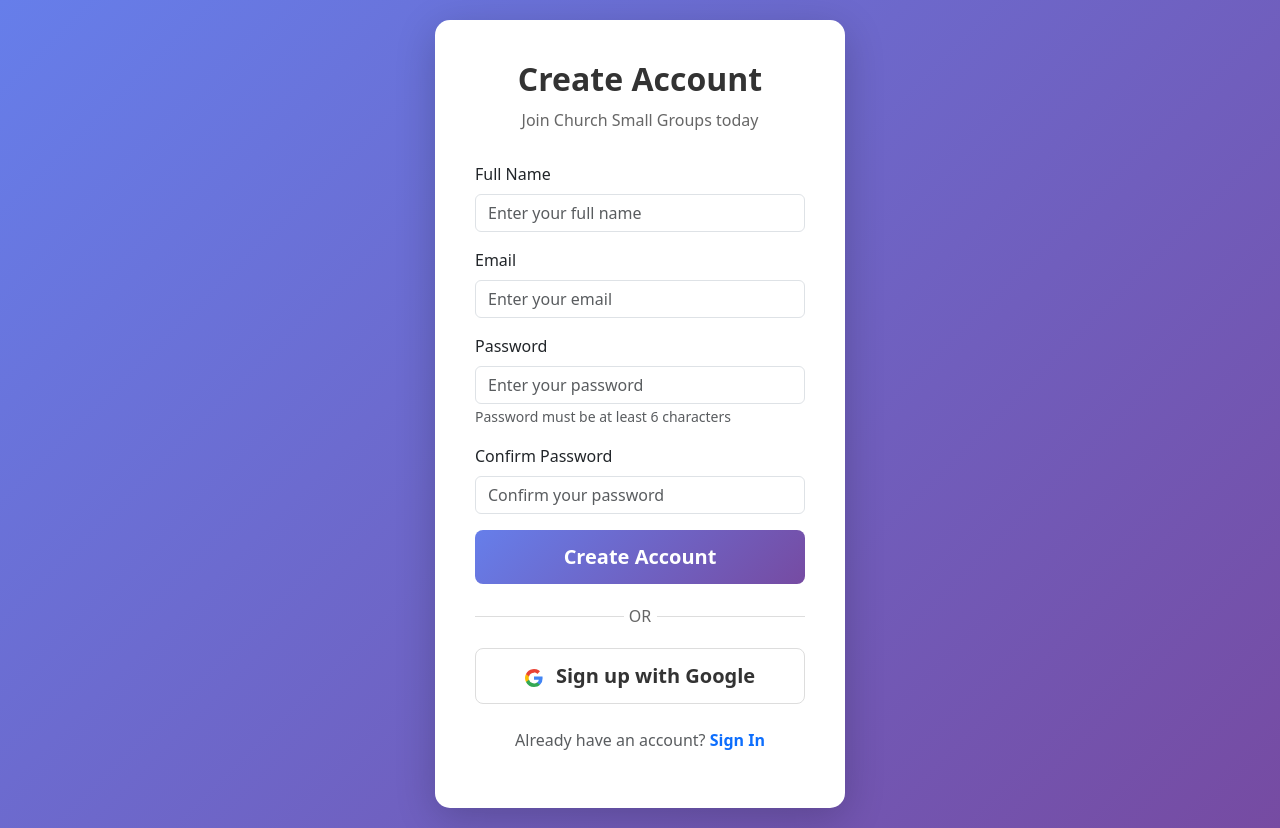
After one commit to JaredMoss1996/smallgroups, a Spring Boot app: page /signup in a window 1280 px wide. The commit adds this page. Run offline with Spring Boot 4, Linux system fonts and the light colour scheme; some of the project's set-up classes (security, data sources, template engines, error pages and the like) are left out, and stand-ins take their place.

Commit message:
Add authentication system with email and Google OAuth support
Co-authored-by: JaredMoss1996 <52223990+JaredMoss1996@users.noreply.github.com>

```diff
--- a/src/main/java/com/smallgroups/controller/WebController.java
+++ b/src/main/java/com/smallgroups/controller/WebController.java
@@ -8,7 +8,17 @@ public class WebController {
 
     @GetMapping("/")
     public String index() {
-        return "redirect:/find";
+        return "redirect:/login";
+    }
+
+    @GetMapping("/login")
+    public String login() {
+        return "login";
+    }
+
+    @GetMapping("/signup")
+    public String signup() {
+        return "signup";
     }
 
     @GetMapping("/find")
--- a/src/main/resources/application.properties
+++ b/src/main/resources/application.properties
@@ -15,3 +15,8 @@ spring.h2.console.path=/h2-console
 
 # Thymeleaf Configuration
 spring.thymeleaf.cache=false
+
+# OAuth2 Google Configuration (placeholder values - users need to configure their own)
+spring.security.oauth2.client.registration.google.client-id=YOUR_GOOGLE_CLIENT_ID
+spring.security.oauth2.client.registration.google.client-secret=YOUR_GOOGLE_CLIENT_SECRET
+spring.security.oauth2.client.registration.google.scope=profile,email
--- a/src/main/resources/templates/create-group.html
+++ b/src/main/resources/templates/create-group.html
@@ -34,6 +34,9 @@
                     </li>
                     <li class="nav-item">
                         <a class="nav-link active" href="/create">Create Group</a>
+                    </li>
+                    <li class="nav-item">
+                        <a class="nav-link" href="/logout">Logout</a>
                     </li>
                 </ul>
             </div>
--- a/src/main/resources/templates/find-groups.html
+++ b/src/main/resources/templates/find-groups.html
@@ -67,6 +67,9 @@
                     </li>
                     <li class="nav-item">
                         <a class="nav-link" href="/create">Create Group</a>
+                    </li>
+                    <li class="nav-item">
+                        <a class="nav-link" href="/logout">Logout</a>
                     </li>
                 </ul>
             </div>
--- /dev/null
+++ b/src/main/resources/templates/signup.html
@@ -0,0 +1,208 @@
+<!DOCTYPE html>
+<html xmlns:th="http://www.thymeleaf.org">
+<head>
+    <meta charset="UTF-8">
+    <meta name="viewport" content="width=device-width, initial-scale=1.0">
+    <title>Sign Up - Church Small Groups</title>
+    <link href="https://cdn.jsdelivr.net/npm/bootstrap@5.3.0/dist/css/bootstrap.min.css" rel="stylesheet" onerror="this.onerror=null;this.href='/css/bootstrap-fallback.css';">
+    <style>
+        body {
+            background: linear-gradient(135deg, #667eea 0%, #764ba2 100%);
+            min-height: 100vh;
+            display: flex;
+            align-items: center;
+            justify-content: center;
+        }
+        .signup-container {
+            max-width: 450px;
+            width: 100%;
+            padding: 20px;
+        }
+        .signup-card {
+            background: white;
+            border-radius: 15px;
+            box-shadow: 0 10px 40px rgba(0,0,0,0.2);
+            padding: 40px;
+        }
+        .signup-header {
+            text-align: center;
+            margin-bottom: 30px;
+        }
+        .signup-header h2 {
+            color: #333;
+            font-weight: 700;
+        }
+        .signup-header p {
+            color: #666;
+            margin-top: 10px;
+        }
+        .btn-primary {
+            background: linear-gradient(135deg, #667eea 0%, #764ba2 100%);
+            border: none;
+            padding: 12px;
+            font-weight: 600;
+        }
+        .btn-primary:hover {
+            opacity: 0.9;
+            transform: translateY(-1px);
+        }
+        .btn-google {
+            background: white;
+            color: #333;
+            border: 1px solid #ddd;
+            padding: 12px;
+            font-weight: 600;
+        }
+        .btn-google:hover {
+            background: #f8f9fa;
+        }
+        .divider {
+            text-align: center;
+            margin: 20px 0;
+            position: relative;
+        }
+        .divider::before {
+            content: "";
+            position: absolute;
+            left: 0;
+            top: 50%;
+            width: 45%;
+            height: 1px;
+            background: #ddd;
+        }
+        .divider::after {
+            content: "";
+            position: absolute;
+            right: 0;
+            top: 50%;
+            width: 45%;
+            height: 1px;
+            background: #ddd;
+        }
+        .form-control:focus {
+            border-color: #667eea;
+            box-shadow: 0 0 0 0.2rem rgba(102, 126, 234, 0.25);
+        }
+        .alert {
+            border-radius: 10px;
+        }
+    </style>
+</head>
+<body>
+    <div class="signup-container">
+        <div class="signup-card">
+            <div class="signup-header">
+                <h2>Create Account</h2>
+                <p>Join Church Small Groups today</p>
+            </div>
+
+            <div id="errorMessage" class="alert alert-danger" style="display: none;"></div>
+            <div id="successMessage" class="alert alert-success" style="display: none;"></div>
+
+            <form id="signupForm">
+                <div class="mb-3">
+                    <label for="name" class="form-label">Full Name</label>
+                    <input type="text" class="form-control" id="name" name="name" required
+                           placeholder="Enter your full name">
+                </div>
+
+                <div class="mb-3">
+                    <label for="email" class="form-label">Email</label>
+                    <input type="email" class="form-control" id="email" name="email" required
+                           placeholder="Enter your email">
+                </div>
+
+                <div class="mb-3">
+                    <label for="password" class="form-label">Password</label>
+                    <input type="password" class="form-control" id="password" name="password" required
+                           placeholder="Enter your password" minlength="6">
+                    <small class="text-muted">Password must be at least 6 characters</small>
+                </div>
+
+                <div class="mb-3">
+                    <label for="confirmPassword" class="form-label">Confirm Password</label>
+                    <input type="password" class="form-control" id="confirmPassword" name="confirmPassword" required
+                           placeholder="Confirm your password">
+                </div>
+
+                <div class="d-grid mb-3">
+                    <button type="submit" class="btn btn-primary btn-lg">Create Account</button>
+                </div>
+            </form>
+
+            <div class="divider">
+                <span style="background: white; padding: 0 10px; color: #666;">OR</span>
+            </div>
+
+            <div class="d-grid mb-3">
+                <a href="/oauth2/authorization/google" class="btn btn-google btn-lg">
+                    <svg width="18" height="18" xmlns="http://www.w3.org/2000/svg" style="vertical-align: middle; margin-right: 8px;">
+                        <g fill="none" fill-rule="evenodd">
+                            <path d="M17.6 9.2l-.1-1.8H9v3.4h4.8C13.6 12 13 13 12 13.6v2.2h3a8.8 8.8 0 0 0 2.6-6.6z" fill="#4285F4"/>
+                            <path d="M9 18c2.4 0 4.5-.8 6-2.2l-3-2.2a5.4 5.4 0 0 1-8-2.9H1V13a9 9 0 0 0 8 5z" fill="#34A853"/>
+                            <path d="M4 10.7a5.4 5.4 0 0 1 0-3.4V5H1a9 9 0 0 0 0 8l3-2.3z" fill="#FBBC05"/>
+                            <path d="M9 3.6c1.3 0 2.5.4 3.4 1.3L15 2.3A9 9 0 0 0 1 5l3 2.4a5.4 5.4 0 0 1 5-3.7z" fill="#EA4335"/>
+                        </g>
+                    </svg>
+                    Sign up with Google
+                </a>
+            </div>
+
+            <div class="text-center mt-4">
+                <p class="text-muted">Already have an account? <a href="/login" class="text-decoration-none fw-bold">Sign In</a></p>
+            </div>
+        </div>
+    </div>
+
+    <script src="https://cdn.jsdelivr.net/npm/bootstrap@5.3.0/dist/js/bootstrap.bundle.min.js"></script>
+    <script>
+        document.getElementById('signupForm').addEventListener('submit', async function(e) {
+            e.preventDefault();
+
+            const password = document.getElementById('password').value;
+            const confirmPassword = document.getElementById('confirmPassword').value;
+
+            if (password !== confirmPassword) {
+                document.getElementById('errorMessage').textContent = 'Passwords do not match';
+                document.getElementById('errorMessage').style.display = 'block';
+                document.getElementById('successMessage').style.display = 'none';
+                return;
+            }
+
+            const formData = {
+                name: document.getElementById('name').value,
+                email: document.getElementById('email').value,
+                password: password
+            };
+
+            try {
+                const response = await fetch('/api/auth/signup', {
+                    method: 'POST',
+                    headers: {
+                        'Content-Type': 'application/json'
+                    },
+                    body: JSON.stringify(formData)
+                });
+
+                const data = await response.json();
+
+                if (response.ok) {
+                    document.getElementById('successMessage').textContent = 'Account created successfully! Redirecting to login...';
+                    document.getElementById('successMessage').style.display = 'block';
+                    document.getElementById('errorMessage').style.display = 'none';
+
+                    setTimeout(() => {
+                        window.location.href = '/login';
+                    }, 2000);
+                } else {
+                    throw new Error(data.error || 'Failed to create account');
+                }
+            } catch (error) {
+                document.getElementById('errorMessage').textContent = error.message;
+                document.getElementById('errorMessage').style.display = 'block';
+                document.getElementById('successMessage').style.display = 'none';
+            }
+        });
+    </script>
+</body>
+</html>
```
Also changed, not shown: pom.xml (+12 -0 lines), src/main/java/com/smallgroups/config/SecurityConfig.java (added, +99 -0 lines), src/main/java/com/smallgroups/controller/AuthController.java (added, +37 -0 lines), src/main/java/com/smallgroups/model/User.java (added, +18 -0 lines), src/main/java/com/smallgroups/repository/UserRepository.java (added, +90 -0 lines), src/main/java/com/smallgroups/service/CustomUserDetailsService.java (added, +66 -0 lines), src/main/resources/schema.sql (+9 -0 lines), src/main/resources/templates/login.html (added, +151 -0 lines).
